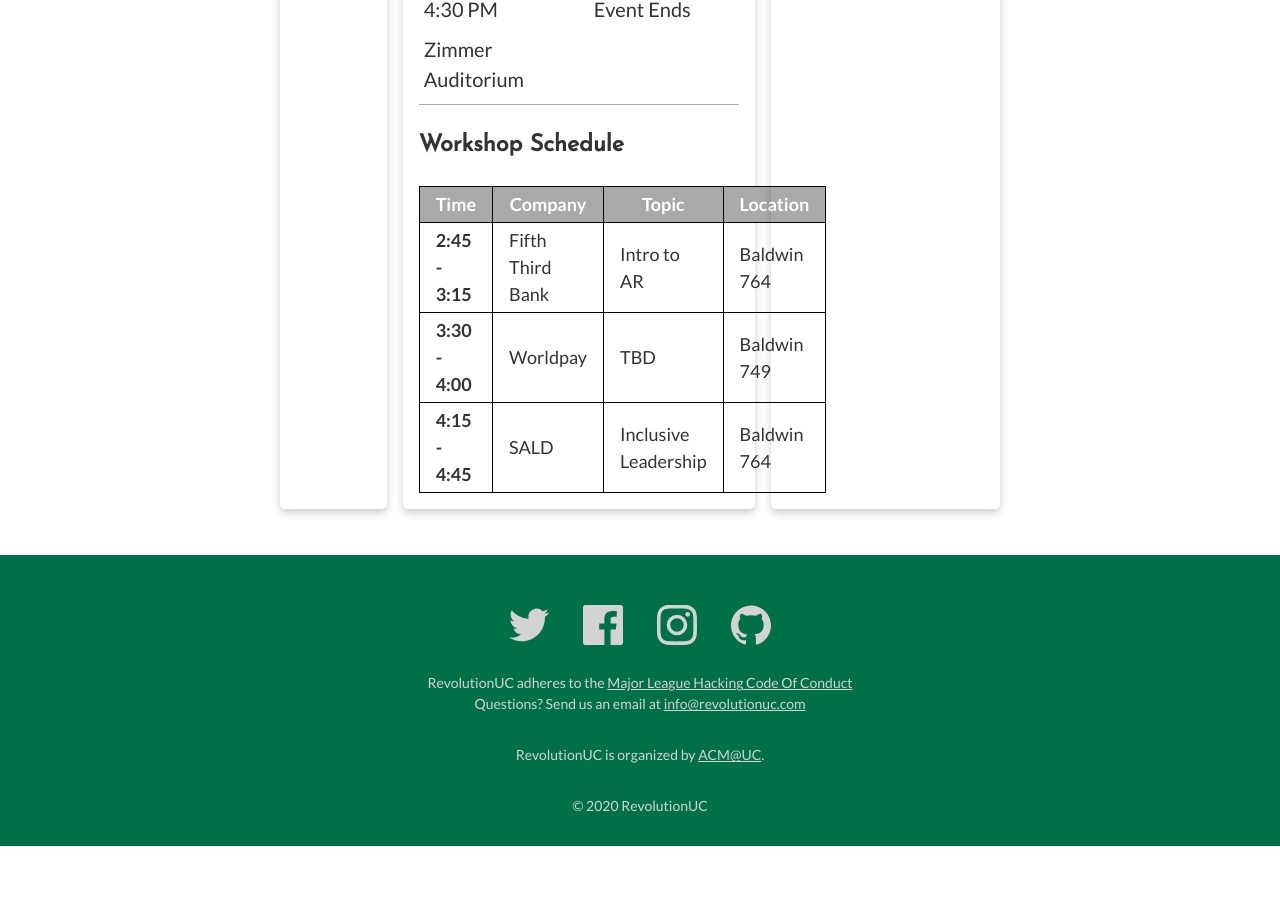
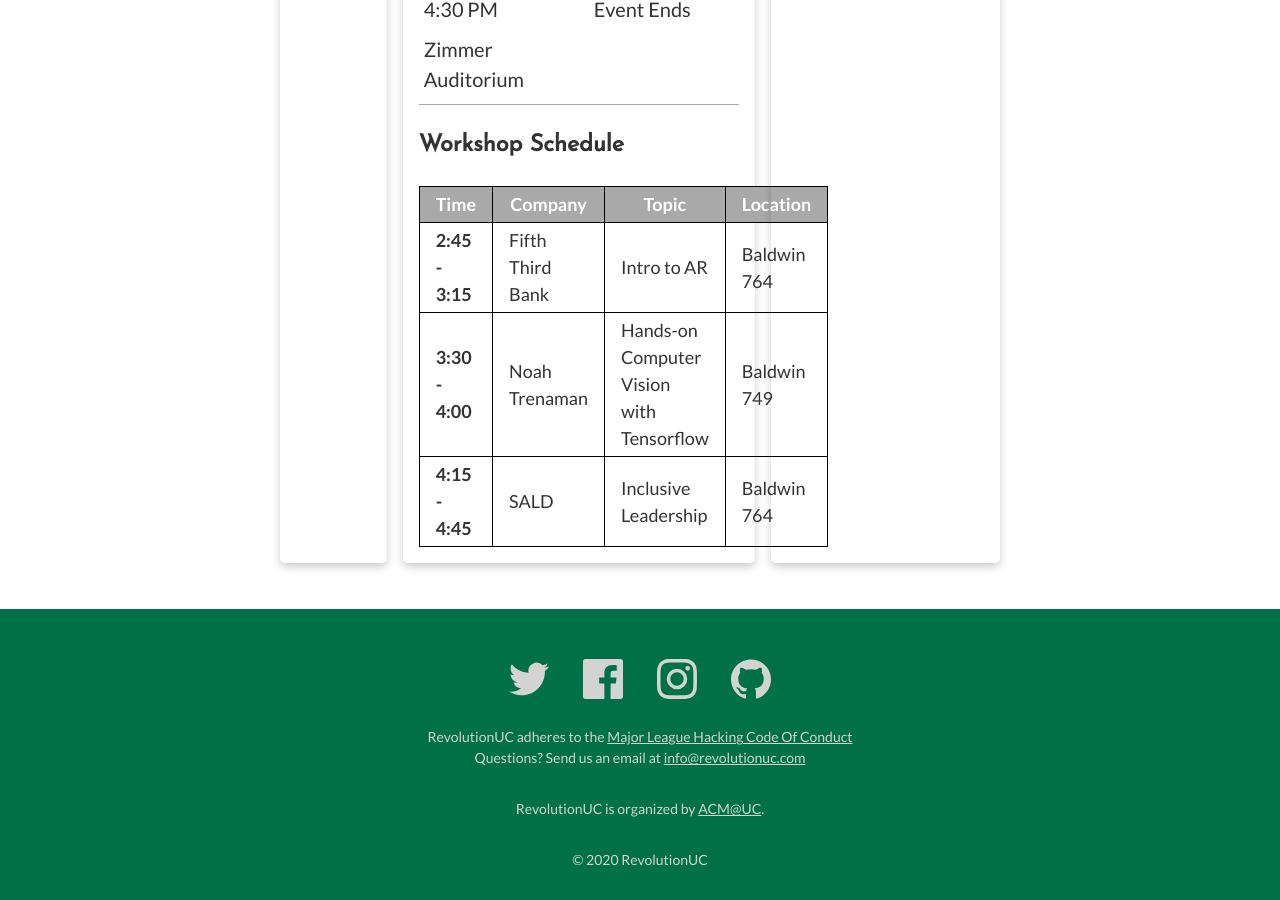
Before and after one commit to RevolutionUC/revolutionuc-frontend, a Jekyll site: the page built from index_.html, in a window 1280 px wide and 900 px high, scrolled down 3455 px. Built offline with Jekyll 4.4.1, drawn with Linux system fonts in a browser that asks for light colours; comment, search, counter and statistics services are not loaded; before the commit the page ends 4301 px from its top, so only the background shows below that.

Commit message:
Update workshops.yml

```diff
--- a/_data/workshops.yml
+++ b/_data/workshops.yml
@@ -4,8 +4,8 @@
   room: Baldwin 764
 
 - time: 3:30 - 4:00
-  company: Worldpay
-  topic: TBD
+  company: Noah Trenaman
+  topic: Hands-on Computer Vision with Tensorflow
   room: Baldwin 749
 
 - time: 4:15 - 4:45
```
